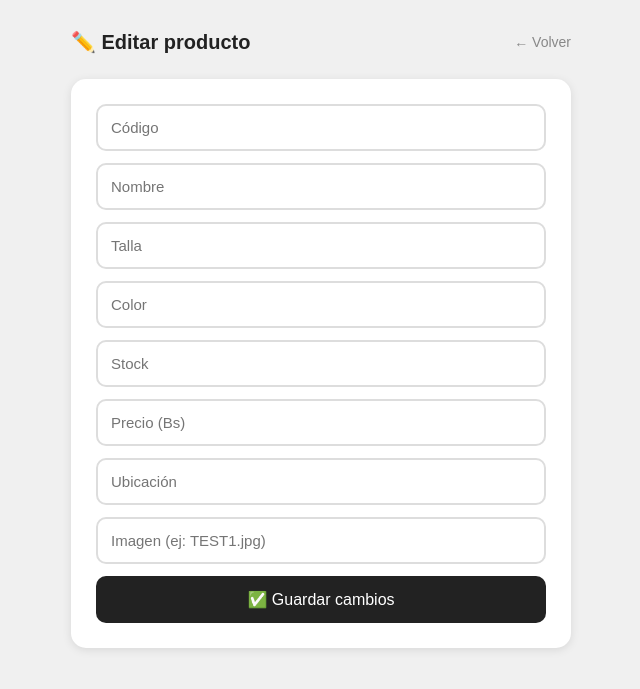
After one commit to UnTalWilson/inventario-app, a Flask app: page /admin/editar/1 in a window 1280 px wide. The commit adds this page. Shown: the top 689 px of the page, without its empty margins (319-959 px from the left). Run offline with Flask 3, Linux system fonts and the light colour scheme; the visitor is signed in with stand-in values (Sample User, id 1); data that the repository does not hold is empty.

Commit message:
agregar editar producto

```diff
--- a/app.py
+++ b/app.py
@@ -119,6 +119,35 @@ def eliminar(id):
     conn.close()
 
     return redirect("/admin/lista")
+@app.route("/admin/editar/<int:id>", methods=["GET", "POST"])
+def editar(id):
+    if not session.get("admin"):
+        return redirect("/login")
 
+    conn = sqlite3.connect("database.db")
+    cursor = conn.cursor()
+
+    if request.method == "POST":
+        codigo = request.form["codigo"]
+        nombre = request.form["nombre"]
+        talla = request.form["talla"]
+        color = request.form["color"]
+        stock = request.form["stock"]
+        precio = request.form["precio"]
+        ubicacion = request.form["ubicacion"]
+        imagen = request.form["imagen"]
+
+        cursor.execute("""
+        UPDATE productos SET codigo=?, nombre=?, talla=?, color=?, stock=?, precio=?, ubicacion=?, imagen=?
+        WHERE id=?
+        """, (codigo, nombre, talla, color, stock, precio, ubicacion, imagen, id))
+        conn.commit()
+        conn.close()
+        return redirect("/admin/lista")
+
+    cursor.execute("SELECT * FROM productos WHERE id=?", (id,))
+    producto = cursor.fetchone()
+    conn.close()
+    return render_template("editar.html", producto=producto)
 if __name__ == "__main__":
     app.run(host="0.0.0.0", port=5000)
--- /dev/null
+++ b/templates/editar.html
@@ -0,0 +1,39 @@
+<!DOCTYPE html>
+<html>
+<head>
+    <title>Editar Producto</title>
+    <meta name="viewport" content="width=device-width, initial-scale=1.0">
+    <style>
+        * { box-sizing: border-box; margin: 0; padding: 0; }
+        body { font-family: Arial; background: #f0f0f0; padding: 30px 15px; }
+        .header { display: flex; justify-content: space-between; align-items: center; max-width: 500px; margin: 0 auto 25px; }
+        .header h2 { font-size: 20px; color: #222; }
+        .header a { font-size: 14px; color: #888; text-decoration: none; }
+        .card { background: white; border-radius: 15px; padding: 25px; width: 100%; max-width: 500px; margin: 0 auto; box-shadow: 0 2px 10px rgba(0,0,0,0.1); }
+        input { width: 100%; padding: 13px; font-size: 15px; border: 2px solid #ddd; border-radius: 10px; margin-bottom: 12px; outline: none; }
+        input:focus { border-color: #222; }
+        button { width: 100%; padding: 14px; font-size: 16px; background: #222; color: white; border: none; border-radius: 10px; cursor: pointer; }
+        button:hover { background: #444; }
+    </style>
+</head>
+<body>
+    <div class="header">
+        <h2>✏️ Editar producto</h2>
+        <a href="/admin/lista">← Volver</a>
+    </div>
+
+    <div class="card">
+        <form method="POST">
+            <input name="codigo" value="{{ producto[1] }}" placeholder="Código">
+            <input name="nombre" value="{{ producto[2] }}" placeholder="Nombre">
+            <input name="talla" value="{{ producto[3] }}" placeholder="Talla">
+            <input name="color" value="{{ producto[4] }}" placeholder="Color">
+            <input name="stock" value="{{ producto[5] }}" placeholder="Stock" type="number">
+            <input name="precio" value="{{ producto[6] }}" placeholder="Precio (Bs)" type="number" step="0.01">
+            <input name="ubicacion" value="{{ producto[7] }}" placeholder="Ubicación">
+            <input name="imagen" value="{{ producto[8] }}" placeholder="Imagen (ej: TEST1.jpg)">
+            <button type="submit">✅ Guardar cambios</button>
+        </form>
+    </div>
+</body>
+</html>
--- a/templates/lista.html
+++ b/templates/lista.html
@@ -54,7 +54,10 @@
                 <td>{{ p[4] }}</td>
                 <td class="{% if p[5]|int > 5 %}stock-ok{% else %}stock-bajo{% endif %}">{{ p[5] }}</td>
                 <td>{{ p[6] }}</td>
-                <td><a href="/admin/eliminar/{{ p[0] }}" class="btn-eliminar" onclick="return confirm('¿Eliminar este producto?')">🗑 Eliminar</a></td>
+                <td>
+                    <a href="/admin/editar/{{ p[0] }}" style="background:#333; color:white; border:none; padding:6px 12px; border-radius:6px; font-size:13px; text-decoration:none; margin-right:5px;">✏️ Editar</a>
+                    <a href="/admin/eliminar/{{ p[0] }}" class="btn-eliminar" onclick="return confirm('¿Eliminar este producto?')">🗑 Eliminar</a>
+</td>
             </tr>
             {% endfor %}
         </table>
```
